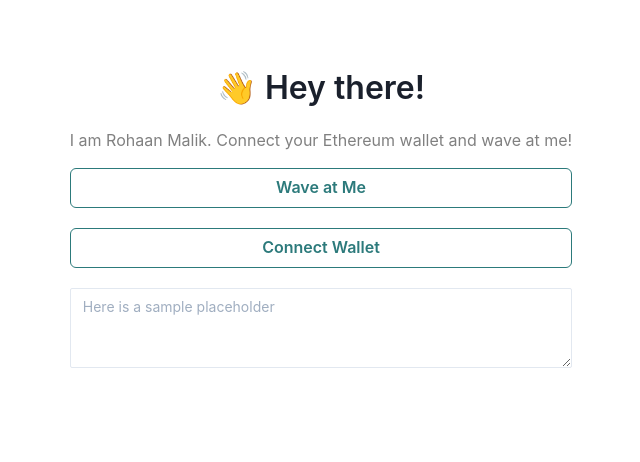
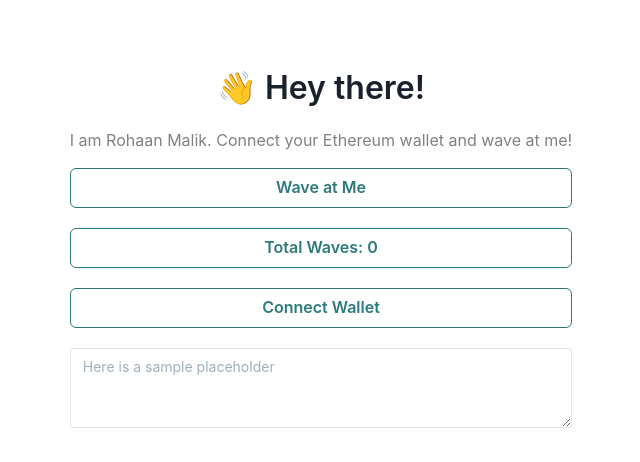
Before and after one commit to rohaanmalik/waveportal-baseline-student, a React (Create React App) app: page / in a window 1280 px wide. Shown: the top 462 px of the page, without its empty margins (319-959 px from the left). Built offline with nearby package versions, Linux system fonts and the light colour scheme.

Commit message:
added totalwaves view

```diff
--- a/src/App.js
+++ b/src/App.js
@@ -130,6 +130,10 @@ export default function App() {
           Wave at Me
         </Button>
 
+      <Button className="totalWaves" colorScheme="teal" variant="outline" >
+          Total Waves: {totalWaves}
+        </Button>
+
         {currAccount ? null : (
           <Button classname="connectWallet" colorScheme="teal"  variant="outline" onClick={connectWallet}>
           Connect Wallet
```
